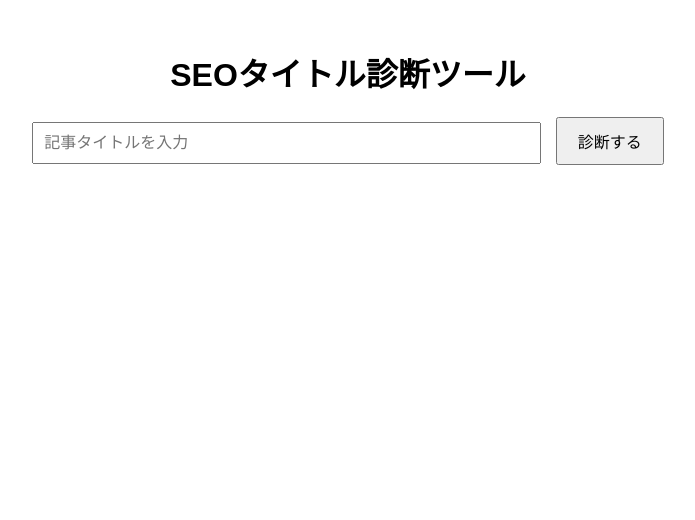
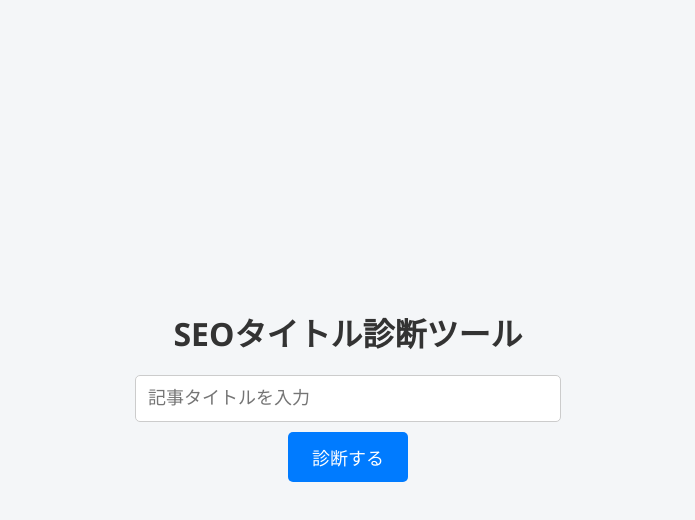
Before and after one commit to stark181/seo-tool, a plain HTML site: page index.html in a window 1280 px wide. Shown: the whole page, without its empty margins (292-987 px from the left). Drawn offline with Linux system fonts and the light colour scheme.

Commit message:
Update style.css

```diff
--- a/style.css
+++ b/style.css
@@ -1,21 +1,49 @@
 body {
-  font-family: Arial, sans-serif;
-  text-align: center;
-  padding: 20px;
+  font-family: 'Segoe UI', Tahoma, Geneva, Verdana, sans-serif;
+  background-color: #f4f6f8;
+  display: flex;
+  flex-direction: column;
+  align-items: center;
+  justify-content: center;
+  height: 100vh;
+  margin: 0;
+}
+
+h1 {
+  color: #333;
+  margin-bottom: 20px;
 }
 
 input {
-  padding: 10px;
-  font-size: 16px;
+  padding: 12px;
+  font-size: 18px;
+  width: 60%;
+  max-width: 400px;
+  border: 1px solid #ccc;
+  border-radius: 5px;
 }
 
 button {
-  padding: 10px 20px;
-  font-size: 16px;
-  margin-left: 10px;
+  padding: 12px 24px;
+  font-size: 18px;
+  background-color: #007bff;
+  color: white;
+  border: none;
+  border-radius: 5px;
+  margin-top: 10px;
+  cursor: pointer;
+  transition: background-color 0.3s ease;
+}
+
+button:hover {
+  background-color: #0056b3;
 }
 
 #result {
-  margin-top: 20px;
+  margin-top: 30px;
   font-size: 18px;
+  color: #333;
+  text-align: left;
+  width: 60%;
+  max-width: 600px;
 }
```
